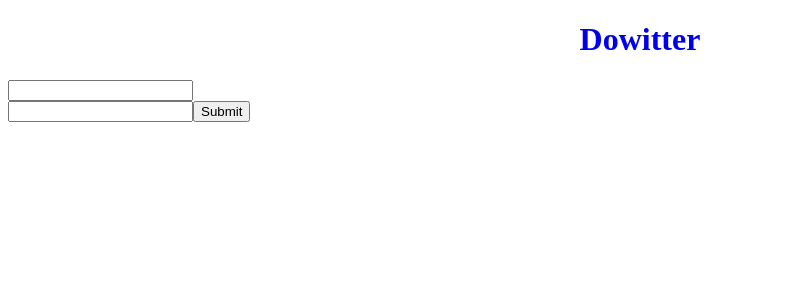
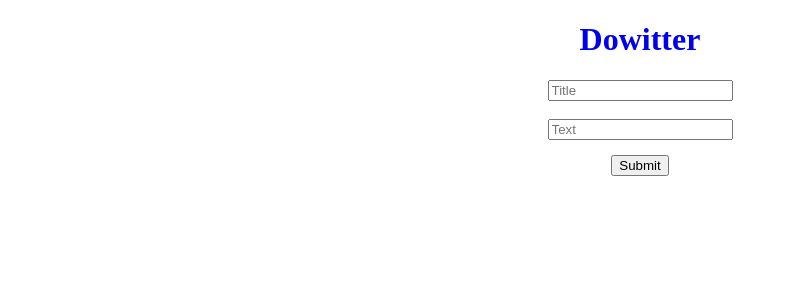
Before and after one commit to PsmD/dowitter, a React (Create React App) app: page /add-post in a window 1280 px wide. Shown: the top 300 px of the page, without its empty margins (0-788 px from the left). Built offline with nearby package versions, Linux system fonts and the light colour scheme.

Commit message:
design: css 수정

```diff
--- a/src/posts/AddPost.tsx
+++ b/src/posts/AddPost.tsx
@@ -2,6 +2,7 @@ import { useState } from "react";
 import { useDispatch } from "react-redux";
 import { useNavigate } from "react-router-dom";
 import { addPost } from "./postSlice";
+import styled from "styled-components";
 
 const AddPost = () => {
 	const dispatch = useDispatch();
@@ -24,16 +25,29 @@ const AddPost = () => {
 	};
 
 	return (
-		<div>
+		<AddPostBox>
 			<input
 				value={values.title}
+				placeholder="Title"
 				onChange={(e) => setValues({ ...values, title: e.target.value })}
 			/>
 			<br />
-			<input value={values.text} onChange={(e) => setValues({ ...values, text: e.target.value })} />
-			<button onClick={handleAddPost}>Submit</button>
-		</div>
+			<input
+				value={values.text}
+				placeholder="Text"
+				onChange={(e) => setValues({ ...values, text: e.target.value })}
+			/>
+			<button style={{ marginTop: "15px" }} onClick={handleAddPost}>
+				Submit
+			</button>
+		</AddPostBox>
 	);
 };
 
 export default AddPost;
+
+const AddPostBox = styled.div`
+	display: flex;
+	flex-direction: column;
+	align-items: center;
+`;
```
